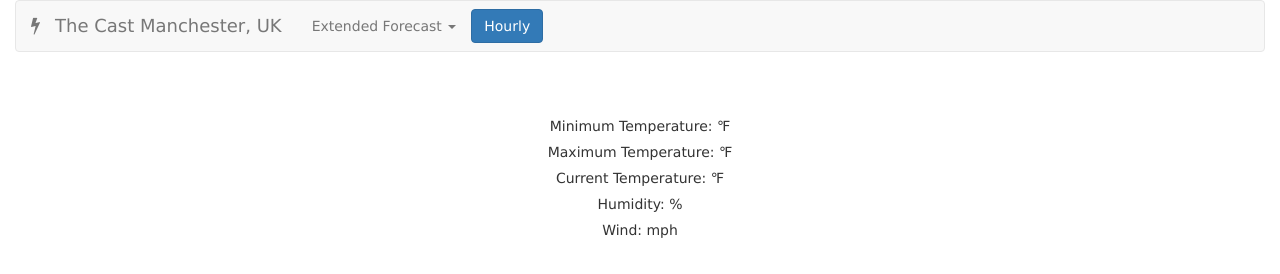
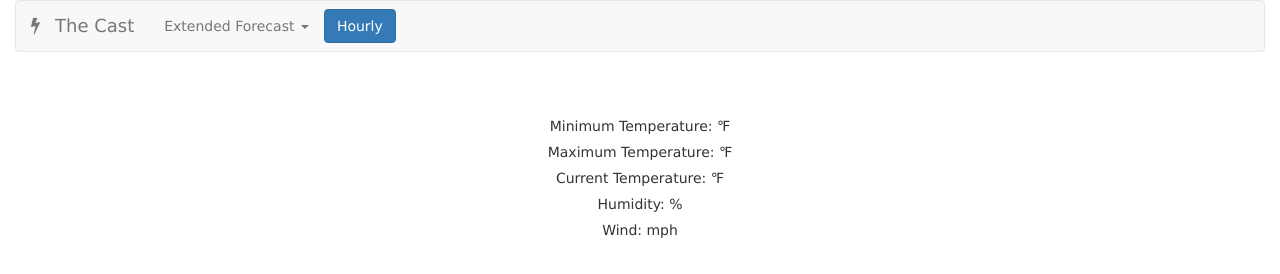
Before and after one commit to silverjosh90/The-Cast, a plain HTML site: page index.html in a window 1280 px wide. Drawn offline with nearby package versions, Linux system fonts and the light colour scheme; some packages are replaced by stand-ins of ours; no server answers; a script that the page names is missing.

Commit message:
removed console logs

```diff
--- a/controllers/mainController.js
+++ b/controllers/mainController.js
@@ -53,7 +53,7 @@ app.controller('mainController', function(weatherAPI, dateCalculations, weatherC
       y+=1
     }
 
-    console.log(fiveDayForecast);
+
     $scope.threeDayForecast = threeDayForecast;
     $scope.fiveDayForecast = fiveDayForecast;
 
--- a/partials/forecast.html
+++ b/partials/forecast.html
@@ -11,7 +11,7 @@
           <span class="icon-bar"></span>
           <span class="icon-bar"></span>
         </button>
-        <span ng-model="title" class="navbar-brand">The Cast Manchester, UK</span>
+        <span ng-model="title" class="navbar-brand">The Cast</span>
 
       <ul class="nav navbar-nav">
         <li class="dropdown">
```
